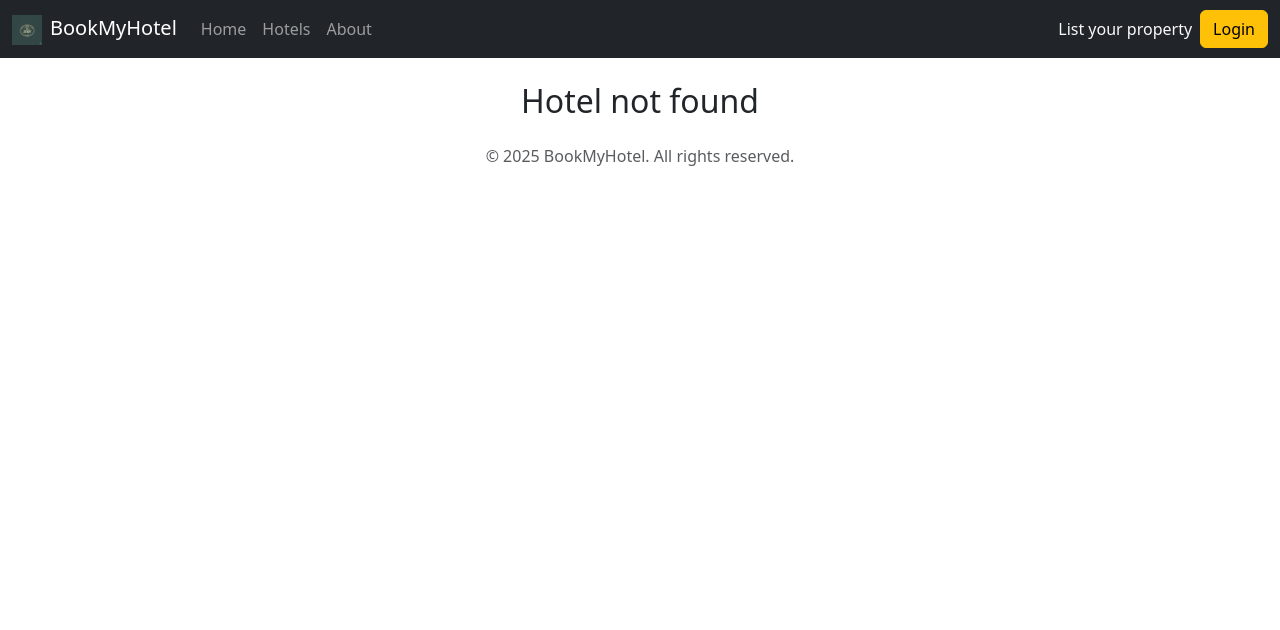
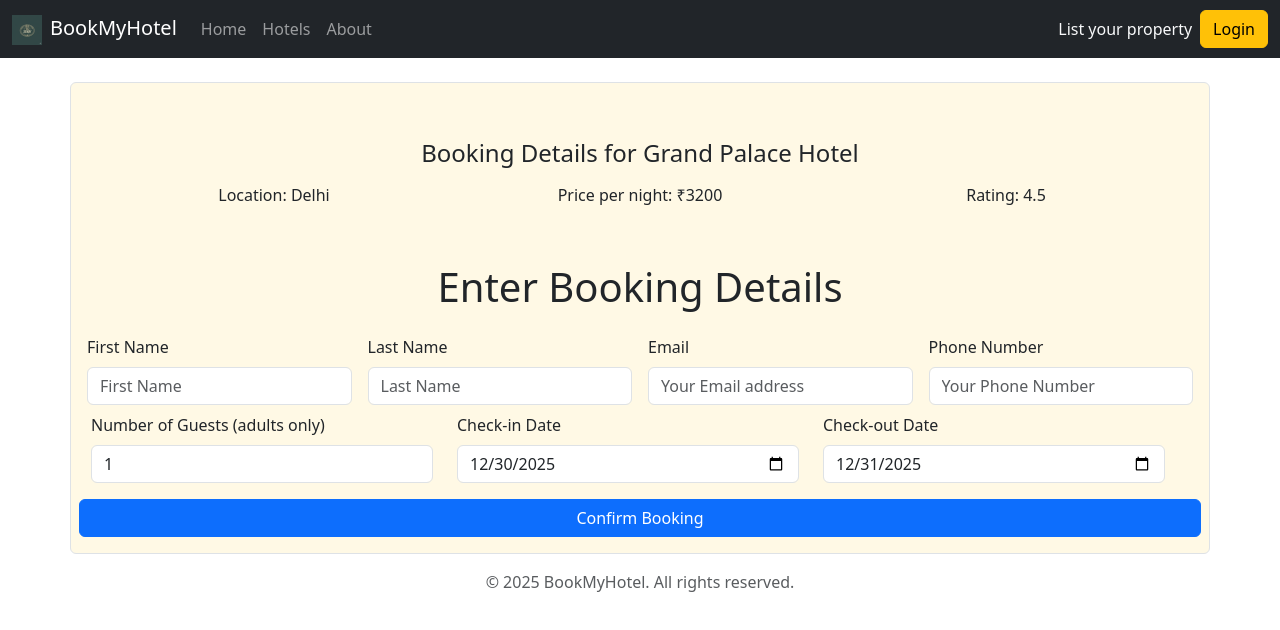
Before and after one commit to theAnshul01/BookMyHotel, a React (Create React App) app: page /booking/1 in a window 1280 px wide. Before the commit this address had no page. Shown: the top 630 px of the page. Built offline with nearby package versions, Linux system fonts and the light colour scheme; data requests are answered from the project's data file.

Commit message:
success message set, useparams id issue sorted

```diff
--- a/data/db.json
+++ b/data/db.json
@@ -111,6 +111,30 @@
       "pricePerNight": 17000,
       "rating": 4.8,
       "image": "https://placeholder.pagebee.io/api/random/300/200"
+    },
+    {
+      "id": "3db8",
+      "name": "Hotel Kuno",
+      "location": "sheopur",
+      "pricePerNight": 1100,
+      "rating": 3.4,
+      "image": "https://placeholder.pagebee.io/api/random/300/200"
+    },
+    {
+      "id": "ef76",
+      "name": "Hotel Van Mangal",
+      "location": "Gwalior",
+      "pricePerNight": 1700,
+      "rating": 3.7,
+      "image": "https://placeholder.pagebee.io/api/random/300/200"
+    },
+    {
+      "id": "18ae",
+      "name": "Jungle Resort",
+      "location": "gurugram",
+      "pricePerNight": 3400,
+      "rating": 4,
+      "image": "https://placeholder.pagebee.io/api/random/300/200"
     }
   ],
   "featuredHotels": [
--- a/src/App.js
+++ b/src/App.js
@@ -77,7 +77,7 @@ function App() {
         setSortOption={setSortOption}/>
       <Routes>
         {loading && <Route path="*" element={<Loader />} />}
-        {!loading && error && <Route path="/hotels" element={<div className="alert alert-danger mt-3 container">Some Error Occurred : {error}</div>} />}
+        {!loading && error && <Route path="/hotels" element={<div className="alert alert-danger alert-dismissible mt-3 container">Some Error Occurred : {error}</div>} />}
         {!loading && <Route path="/" element={<Home guestCount={guestCount} setGuestCount={setGuestCount}
           checkinDate={checkinDate} setCheckinDate={setCheckinDate}
           checkoutDate={checkoutDate} setCheckoutDate={setCheckoutDate} />} />}
--- a/src/Components/AddHotel.js
+++ b/src/Components/AddHotel.js
@@ -1,7 +1,7 @@
 import { useState } from "react";
 
 const AddHotel = () => {
-
+    const [successMessage, setSuccessMessage] = useState(false);
     const [hotelData, setHotelData] = useState({
         name: "",
         location: "",
@@ -50,10 +50,19 @@ const AddHotel = () => {
             });
         } catch (error) {
             console.log("Error listing hotel:", error);
+        } finally {
+            setSuccessMessage(true);
         }
     }
 
     return (
+        <div>
+            {successMessage && (
+                <div className="container mt-2 alert alert-success alert-dismissible text-center " role="alert">
+                    <h4 className="alert-heading mb-0">Your hotel has been listed successfully!</h4>
+                    <button type="button" className="btn-close" aria-label="Close" onClick={() => setSuccessMessage(false)}></button>
+                </div>
+            )}
             <form className="listingFormContainer card mt-4 p-5 container shadow" onSubmit={e => e.preventDefault()}>
                 <h1 className="card-title text-center">List New Property</h1>
                 <div className="card-body mt-1">
@@ -80,6 +89,7 @@ const AddHotel = () => {
                     <button type="submit" className="btn btn-primary mt-4 w-100" onClick={listHotel}>Submit Listing</button>
                 </div>
             </form>
+        </div>
     )
 }
 
--- a/src/Components/BookingPage.js
+++ b/src/Components/BookingPage.js
@@ -1,9 +1,9 @@
 
 import { useParams } from "react-router-dom"
 
-const BookingPage = ({ hotelList, checkinDate, setCheckinDate, checkoutDate, setCheckoutDate, guestCount, setGuestCount}) => {
+const BookingPage = ({ hotelList, checkinDate, setCheckinDate, checkoutDate, setCheckoutDate, guestCount, setGuestCount }) => {
     const { id } = useParams();
-    const hotel = hotelList.find(hotel => hotel.id === parseInt(id));
+    const hotel = hotelList.find(hotel => hotel.id === id);
     const today = new Date().toISOString().split("T")[0];
     if (!hotel) {
         return (
@@ -11,7 +11,7 @@ const BookingPage = ({ hotelList, checkinDate, setCheckinDate, checkoutDate, set
                 <h2 className="text-center mt-4">Hotel not found</h2>
             </div>
         )
-    }else {
+    } else {
         return (
             <div className="container mt-4 p-3 border rounded bg-warning bg-opacity-10">
                 <div className="row mt-4 p-3 justify-content-center text-center">
@@ -22,33 +22,35 @@ const BookingPage = ({ hotelList, checkinDate, setCheckinDate, checkoutDate, set
                 </div>
                 <h1 className="mt-4 text-center"> Enter Booking Details</h1>
                 <form className="row g-3 mt-2" onSubmit={e => e.preventDefault()}>
-                    <div className="col-md-4 col-sm-6">
+                    <div className="col-md-3 col-sm-6" >
                         <label htmlFor="firstName" className="form-label">First Name</label>
-                        <input type="text" className="form-control" id="firstName" placeholder="First Name" required/>
+                        <input type="text" className="form-control" id="firstName" placeholder="First Name" required />
                     </div>
-                    <div className="col-md-4 col-sm-6">
+                    <div className="col-md-3 col-sm-6">
                         <label htmlFor="lastName" className="form-label">Last Name</label>
-                        <input type="text" className="form-control" id="lastName" placeholder="Last Name"/>
+                        <input type="text" className="form-control" id="lastName" placeholder="Last Name" />
                     </div>
-                    <div className="col-md-4 col-sm-6">
+                    <div className="col-md-3 col-sm-6">
                         <label htmlFor="email" className="form-label">Email</label>
-                        <input type="email" className="form-control" id="email" placeholder="Your Email address" required/>
+                        <input type="email" className="form-control" id="email" placeholder="Your Email address" required />
                     </div>
-                    <div className="col-md-4 col-sm-6">
+                    <div className="col-md-3 col-sm-6">
                         <label htmlFor="phone" className="form-label">Phone Number</label>
-                        <input type="tel" className="form-control" id="phone" placeholder="Your Phone Number" required/>
+                        <input type="tel" className="form-control" id="phone" placeholder="Your Phone Number" required />
                     </div>
-                    <div>
+                    <div className="row mt-2 align-items-end">
+                        <div className="col-sm-4">
                             <label htmlFor="guestCount" className="form-label">Number of Guests (adults only)</label>
                             <input type="number" className="form-control" id="guestCount" value={guestCount} onChange={e => setGuestCount(parseInt(e.target.value))} min={1} />
                         </div>
-                    <div className="col-md-6 col-sm-6">
+                        <div className="col-sm-4">
                             <label htmlFor="checkInDate" className="form-label">Check-in Date</label>
-                        <input type="date" className="form-control" id="checkInDate" value={checkinDate} min={today} onChange={e => setCheckinDate(e.target.value)}/>
+                            <input type="date" className="form-control" id="checkInDate" value={checkinDate} min={today} onChange={e => setCheckinDate(e.target.value)} />
                         </div>
-                    <div className="col-md-6 col-sm-6">
+                        <div className="col-sm-4">
                             <label htmlFor="checkOutDate" className="form-label">Check-out Date</label>
-                        <input type="date" className="form-control" id="checkOutDate" value={checkoutDate} min={checkinDate} onChange={e => setCheckoutDate(e.target.value)}/>
+                            <input type="date" className="form-control" id="checkOutDate" value={checkoutDate} min={checkinDate} onChange={e => setCheckoutDate(e.target.value)} />
+                        </div>
                     </div>
                     <button type="submit" className="btn btn-primary mt-3">Confirm Booking</button>
                 </form>
--- a/src/Components/HomePage.js
+++ b/src/Components/HomePage.js
@@ -95,7 +95,7 @@ const Home = ({
                     <NavLink to="/hotels" className="text-decoration-none">View all &rarr;</NavLink>
                 </div>
                 {loading && <Loader />}
-                {!loading && error && <div className="alert alert-danger" role="alert">
+                {!loading && error && <div className="alert alert-danger alert-dismissible" role="alert">
                     Some Error Occurred: {error}
                 </div>}
                 {!loading && <div className="row">
--- a/src/Components/HotelDetail.js
+++ b/src/Components/HotelDetail.js
@@ -3,20 +3,32 @@ import { useParams, Link } from "react-router-dom"
 const HotelDetail = ({ hotelList }) => {
 
     const { id } = useParams();
+    const hotel = hotelList.find(h => h.id === id);
+
+    if(!hotel){
+        return (
+            <div className="container mt-4">
+                <div className="alert alert-danger text-center" role="alert">
+                    <h3>Hotel not found.</h3>
+                    <p>Please check the URL or return to the <Link to="/">home page</Link>.</p>
+                </div>
+            </div>
+        )
+    }
     return (
         <div className="container mt-3">
             {/* Hotel Name Jumbotron */}
             <div className="p-3 mb-3 bg-light rounded shadow-sm hotelName d-flex justify-content-between align-items-center">
                 <div className="main-info">
-                    <h1 className="display-5 fw-bold me-auto">{hotelList.find(hotel => hotel.id === parseInt(id))?.name}</h1> {/* either use parse int for the conversion of id from params to integer  or make the id to string using toString()*/}
+                    <h1 className="display-5 fw-bold me-auto">{hotel.name}</h1> {/* either use parse int for the conversion of id from params to integer  or make the id to string using toString()*/}
                     <div className="mt-3">
-                        <p className="fs-5 text-muted">Destination📍{hotelList.find(hotel => hotel.id === parseInt(id))?.location}</p>
-                        <p className=" fs-5 text-muted">Ratings ⭐ {hotelList.find(hotel => hotel.id === parseInt(id))?.rating}</p>
+                        <p className="fs-5 text-muted">Destination📍{hotel.location}</p>
+                        <p className=" fs-5 text-muted">Ratings ⭐ {hotel.rating}</p>
                     </div>
                 </div>
 
                 <div className="price-info text-end">
-                    <h3 className="fw-bold text-success">₹{hotelList.find(hotel => hotel.id === parseInt(id))?.pricePerNight} / Night</h3>
+                    <h3 className="fw-bold text-success">₹{hotel.pricePerNight} / Night</h3>
                     <Link to={`/booking/${id}`}>
                         <button className="btn btn-primary btn-lg mt-2">Book Now</button>
                     </Link>
```
Also changed, not shown: package.json (+3 -7 lines), src/hotels.js (deleted, +0 -36 lines). Lines whose indentation alone changed are shown as unchanged.
